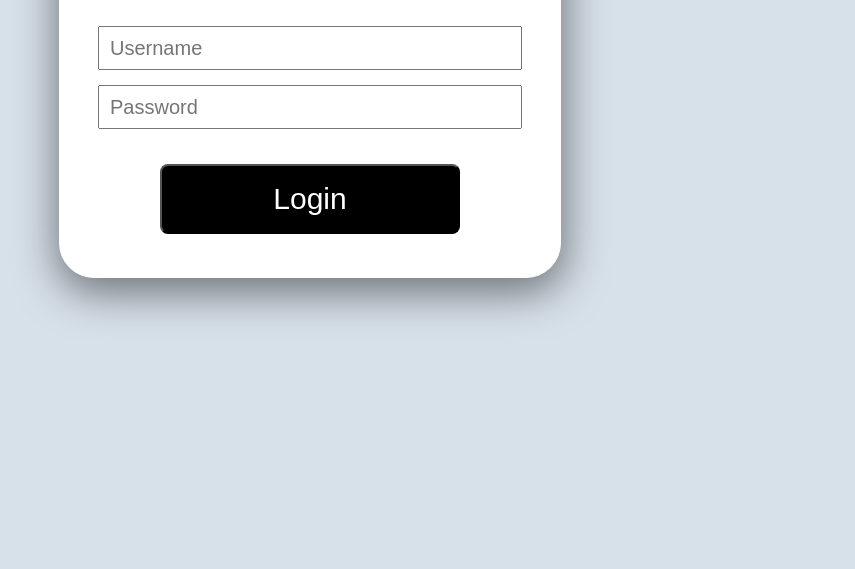
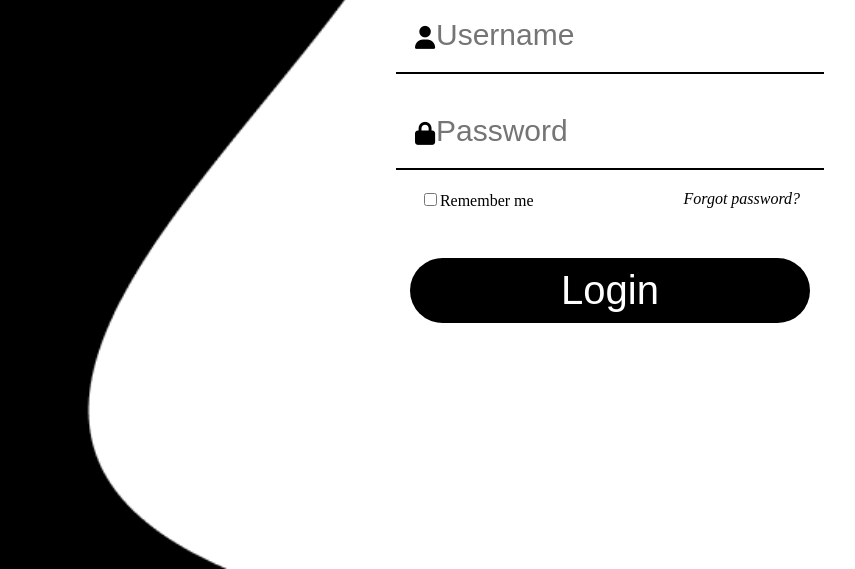
Before and after one commit to raysha23/Student-Information-System-Original-, a plain HTML site: page Student Information System/Frontend/index.html in a window 1280 px wide. Shown: the part 231-800 px from the top of the page, without its empty margins (330-1185 px from the left). Drawn offline with Linux system fonts and the light colour scheme.

Commit message:
Login Form Changed

```diff
--- a/Student Information System/Frontend/index.html
+++ b/Student Information System/Frontend/index.html
@@ -1,72 +1,105 @@
 <!DOCTYPE html>
 <html lang="en">
 <head>
-    <meta charset="UTF-8">
-    <meta name="viewport" content="width=device-width, initial-scale=1.0">
+    <meta charset="UTF-8" />
+    <meta name="viewport" content="width=device-width, initial-scale=1.0" />
     <title>Login</title>
+    <script src="https://kit.fontawesome.com/8d3ac9dfd2.js"
+            crossorigin="anonymous"></script>
     <style>
         body {
-            background-color: #D7E1EA;
-            color: rgb(253, 250, 250);
-            height: 600px;
+            background-image: url("../Login.png");
+            background-size: cover; /* or use 'contain' */
+            background-repeat: no-repeat;
+            background-position: center;
+            height: 100vh;
+            margin: 0;
+            padding: 0;
             display: flex;
-            justify-content: center;
+            justify-content: end;
             align-items: center;
-        }
-        .mainContainer {
-            height: 400px;
-            width: 500px;
-            border: 1px solid white;
-            border-radius: 35px;
-            box-shadow: 1px 12px 43px 2px rgba(0,0,0,0.50);
-            background-color: white;
+            text-align: center;
         }
 
-        h1 {
+        .wrapper {
+            color: black;
+            width: 680px;
+            height: 80vh;
+        }
+
+        .wrapper h1 {
             font-size: 60px;
-            text-align: center;
+        }
+
+        .userpass {
+            font-size: 30px;
+            padding-top: 20px;
+            padding-bottom: 20px;
+            padding-left: 40px;
+            border: none;
+            border-bottom: 2px solid black;
+            margin-bottom: 20px;
+        }
+
+        .secondbox {
+            display: flex;
+            justify-content: space-evenly;
+        }
+
+        .btnLogin {
+            background-color: black;
+            color: white;
+            padding: 10px;
+            width: 400px;
+            font-size: 40px;
+            border: none;
+            border-radius: 50px;
+            margin-top: 30px;
+            cursor: pointer;
+        }
+
+        .btnLogin:hover {
+            background-color: white;
+            border: 1px solid black;
             color: black;
         }
 
-        .textboxes {
-            text-align: center;
+        .fa-solid {
+            font-size: 23px;
         }
 
-        input {
-            height: 20px;
-            width: 400px;
-            margin-bottom: 15px;
-            padding: 10px;
-            font-size: 20px;
+        .input-wrapper {
+            position: relative;
+            width: 100%;
         }
 
-        button {
-            height: 70px;
-            width: 300px;
-            font-size: 30px;
-            padding: 10px;
-            margin-top: 20px;
-            border-radius: 8px;
-            color: white;
-            background-color: black;
-            cursor: pointer;
-        }
-
-        button:hover {
-            color: black;
-            border: 1px solid black;
-            background-color: white;
+        .input-wrapper i {
+            position: absolute;
+            top: 28px;
+            left: 145px;
         }
     </style>
 </head>
 <body>
-    <div class="mainContainer">
-        <h1>Welcome</h1>
-        <div class="textboxes">
-            <input name="username" id="username" type="text" placeholder="Username"> <br>
-            <input name="password" id="password" type="password" placeholder="Password"> <br>
-            <button onclick="sendData()">Login</button>
+    <div class="wrapper">
+        <h1>Welcome!</h1>
+        <div class="input-wrapper">
+            <i class="fa-solid fa-user"></i>
+            <input id="username" type="text" placeholder="Username" class="userpass" />
         </div>
+
+        <div class="input-wrapper">
+            <i class="fa-solid fa-lock"></i>
+            <input id="password" type="password" placeholder="Password" class="userpass" />
+        </div>
+        <div class="secondbox">
+            <div class="checkbox">
+                <input type="checkbox" style="cursor: pointer" /><label for="">Remember me</label>
+            </div>
+            <i>Forgot password?</i>
+        </div>
+        <br />
+        <button onclick="sendData()" class="btnLogin">Login</button>
     </div>
     <script>
         function sendData() {
```
Also changed, not shown: Student Information System/Login.png (added), 3 other files.
